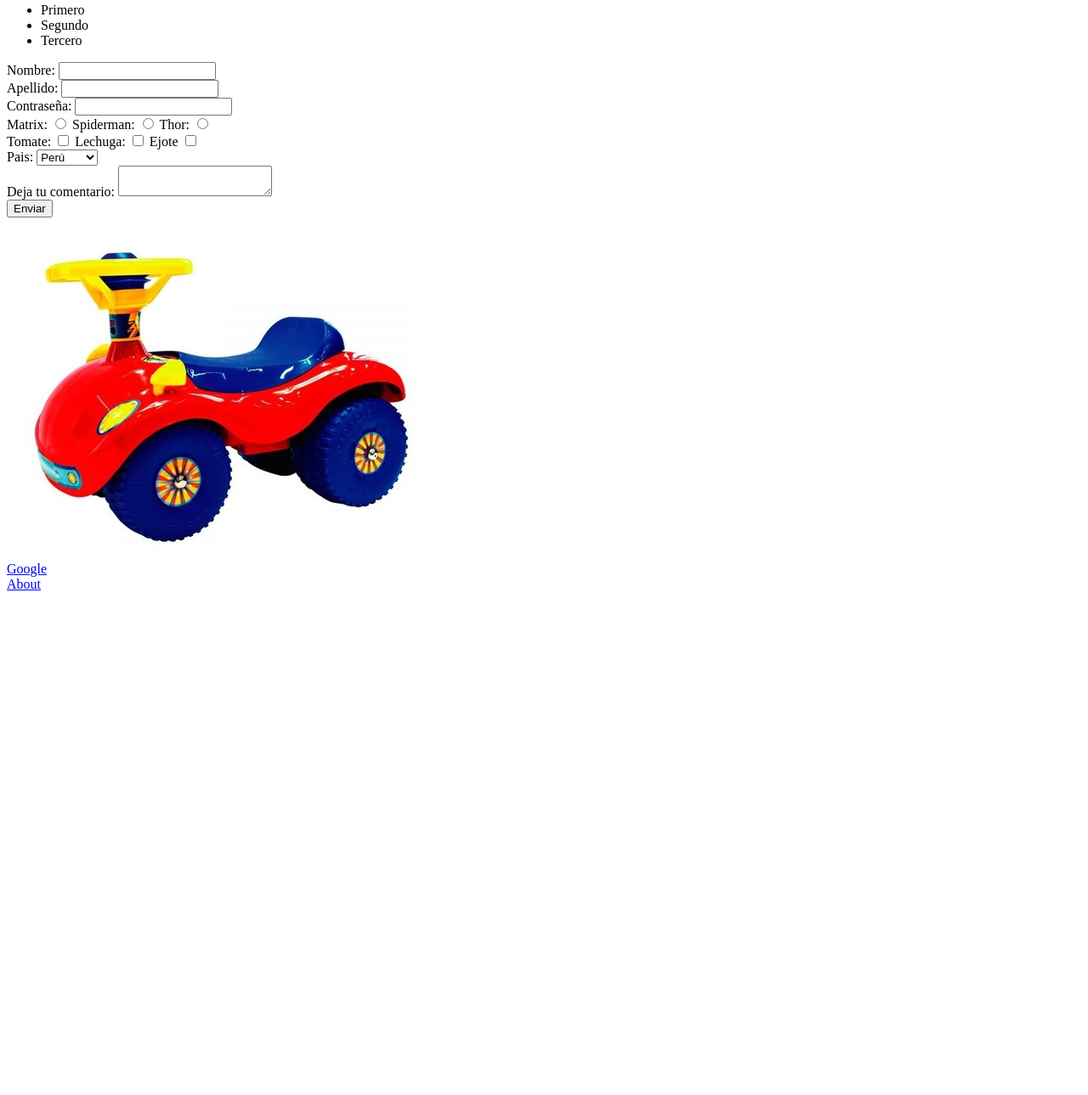
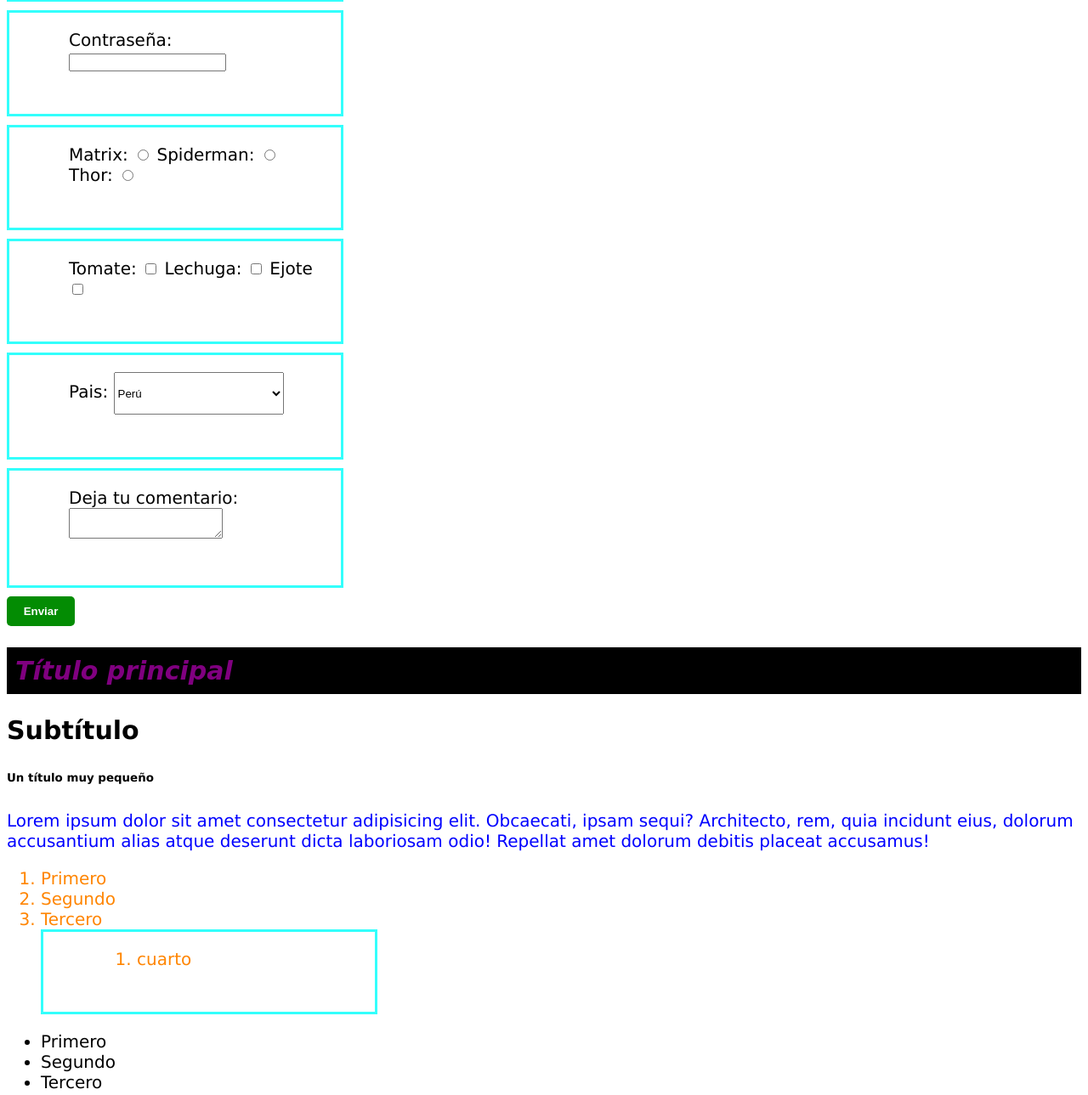
Before and after one commit to garavito16/AprendiendoHTML, a plain HTML site: page index.html in a window 1280 px wide. Shown: the part 274-1563 px from the top of the page at 85% size. Before the commit the page ends 979 px from the top, so only its background shows below. Drawn offline with Linux system fonts and the light colour scheme.

Commit message:
agregando estilos

```diff
--- /dev/null
+++ b/css/style.css
@@ -0,0 +1,83 @@
+body{
+    /*propiedad que se hereda*/
+    font-family: Verdana, Geneva, Tahoma, sans-serif;
+    font-size: 20px;
+}
+
+p {
+    color:blue;
+}
+
+.navegacion {
+    color: red;
+    display: inline-block;
+}
+
+#pais {
+    width: 200px;
+    height: 50px;
+}
+
+input {
+    color: green;
+}
+
+div {
+    border: 3px solid  #33fffc;
+    /*border: 1px solid  rgb( 51, 255, 252);
+    border-color: blue;
+    border-style: solid;
+    border-width: 3px;*/
+
+    /*padding: 10px; aplica 10 pixeles a todos lados*/
+    padding: 10px 50px;
+    padding: 20px 20px 50px 70px;
+    margin-bottom: 10px;
+    width: 300px;
+}
+
+/*para demostrar prioridad*/
+#principal {
+    color: red;
+    background-color: black;
+    padding: 10px;
+    font-style: italic;
+    font-family: 'Times New Roman', Times, serif;
+    font-family: 'Island Moments', cursive;
+}
+
+.titulo {
+    color: green;
+}
+
+.botonSubmit {
+    width: 80px;
+    padding: 10px;
+    background-color: rgb(3, 140, 3);
+    color: white;
+    font-weight: bold;
+    /*quitarle el border negrito en chrome*/
+    border-style: none;
+    border-radius: 5px;
+}
+
+/*pseudo clases*/
+.botonSubmit:hover{
+    background-color: rgb(140, 216, 114);
+    cursor: pointer;
+}
+
+/*reglas hibridas
+.numeros > li{
+    color: rgb(255, 133, 0);
+}*/
+
+/*aplica el estilo a todos los elementos li de la clase .numeros*/
+.numeros li{
+    color: rgb(255, 133, 0);
+}
+
+/*busca un elemento que tenga ambas clases*/
+.navegacion.especial, #principal{
+    color:purple;
+}
--- a/index.html
+++ b/index.html
@@ -1,36 +1,34 @@
-<html>
+<!DOCTYPE html>
+<html lang="es">
+<!--nos indica el idioma-->
 <head>
+    <meta http-equiv="X-UA-Compatible" content="IE=edge">
+    <meta name="viewport" content="width=device-width, initial-scale=1.0">
     <title>
         Hola Mundo
     </title>
     <meta charset="UTF-8"/>
     <!--Es para incluir el latinoamericano-->
+    <link href="./css/style.css" rel="stylesheet"/>
+    <link rel="preconnect" href="https://fonts.googleapis.com">
+    <link rel="preconnect" href="https://fonts.gstatic.com" crossorigin>
 </head>
 <body>
-        <h1>
-            Título principal
-        </h1>
-        <h2>
-            Subtítulo
-        </h2>
-        <h6>
-            Un título muy pequeño
-        </h6>
-        <p>
-            Lorem ipsum dolor sit amet consectetur adipisicing elit. Obcaecati, ipsam sequi? Architecto, rem, quia incidunt eius, dolorum accusantium alias atque deserunt dicta laboriosam odio! Repellat amet dolorum debitis placeat accusamus!
-        </p>
-        <ol>
-            <!--lista en orden-->
-            <li>Primero</li>
-            <li>Segundo</li>
-            <li>Tercero</li>
-        </ol>
-        <ul id="lista">
-            <!--lista sin orden-->
-            <li>Primero</li>
-            <li>Segundo</li>
-            <li>Tercero</li>
+    <nav>
+        <!--elementos para navegacion-->
+        <ul>
+            <li class="navegacion especial extra">Home</li>
+            <li class="navegacion">About</li>
         </ul>
+    </nav>
+
+    <article>
+
+    </article>
+
+    <main>
+        <!--seccion principal-->
+        <!--usualmente es una sola seccion principal-->
         <form>
             <div>
                 <!--for de label es para poner cursor sobre el input con id del mismo nombre-->
@@ -95,17 +93,58 @@
                 </label>
                 <textarea name="comentario" id="comentario"></textarea>
             </div>
-            <button type="submit">
+            <button type="submit" class="botonSubmit">
                 Enviar
             </button>
         </form>
-        <img src="./imagenes/carro.jpg"/>
+    </main>
+
+    <section>
+        <!--estilo en linea-->
+        <!--<h1 style="color: blue;">-->
+        <h1 id="principal" class="titulo">
+            Título principal
+        </h1>
+        <h2>
+            Subtítulo
+        </h2>
+        <h6>
+            Un título muy pequeño
+        </h6>
+        <p>
+            Lorem ipsum dolor sit amet consectetur adipisicing elit. Obcaecati, ipsam sequi? Architecto, rem, quia incidunt eius, dolorum accusantium alias atque deserunt dicta laboriosam odio! Repellat amet dolorum debitis placeat accusamus!
+        </p>
+        <ol class="numeros">
+            <!--lista en orden-->
+            <li>Primero</li>
+            <li>Segundo</li>
+            <li>Tercero</li>
+            <div>
+                <ol>
+                    <li>cuarto</li>
+                </ol>
+            </div>
+        </ol>
+        <ul id="lista">
+            <!--lista sin orden-->
+            <li>Primero</li>
+            <li>Segundo</li>
+            <li>Tercero</li>
+        </ul>
+    </section>
+
+    <img src="./imagenes/carro.jpg" alt="imagen de un carro rojo"/>
     <div>
         <a href="https://www.google.com">Google</a>
     </div>
     <div>
         <a href="./about.html">About</a>
     </div>
+
+   <!--parte final de la pagina-->
+    <footer>
+        Todos los derechos reservados
+    </footer>
 </body>
 </html>
 
```
Lines whose indentation alone changed are shown as unchanged.
